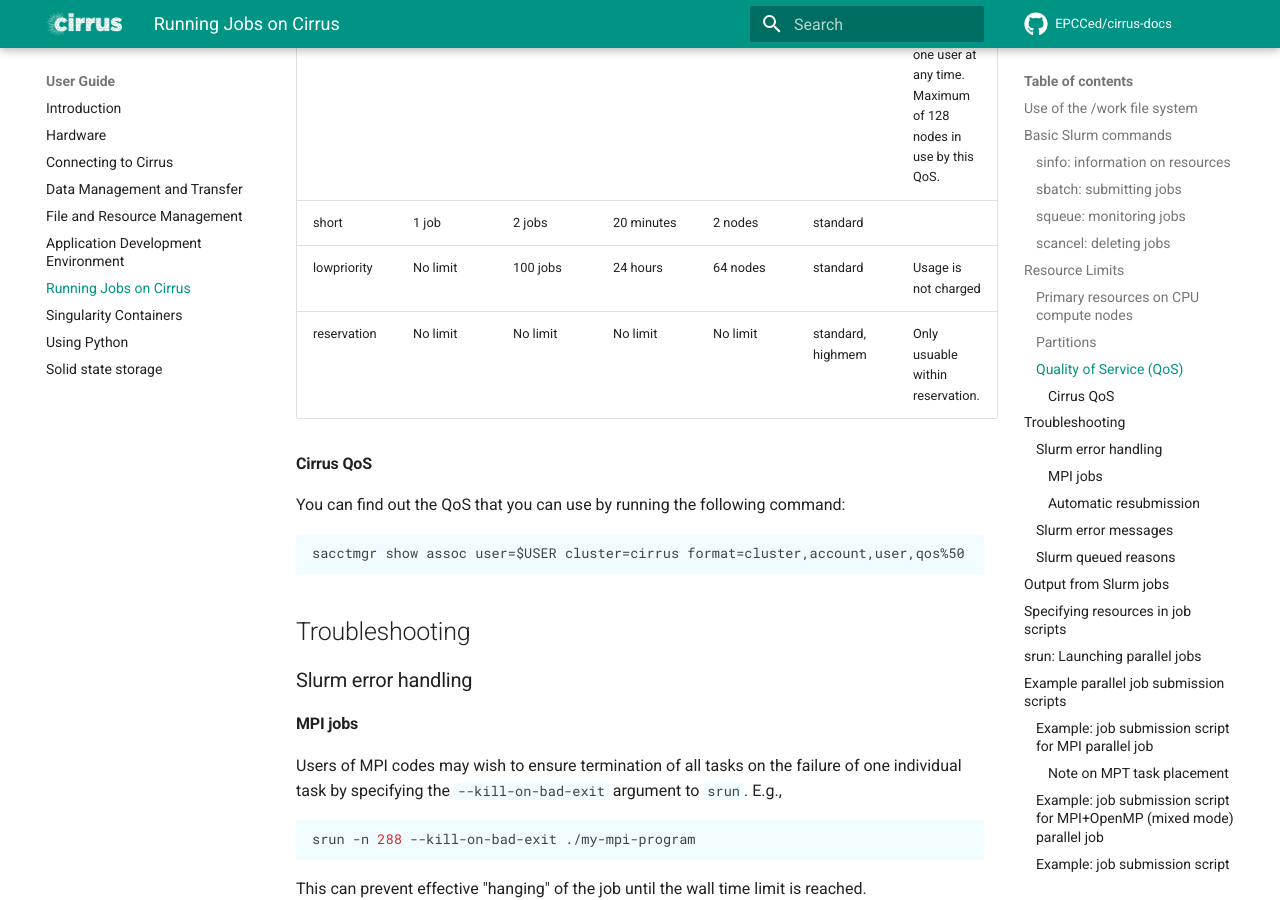
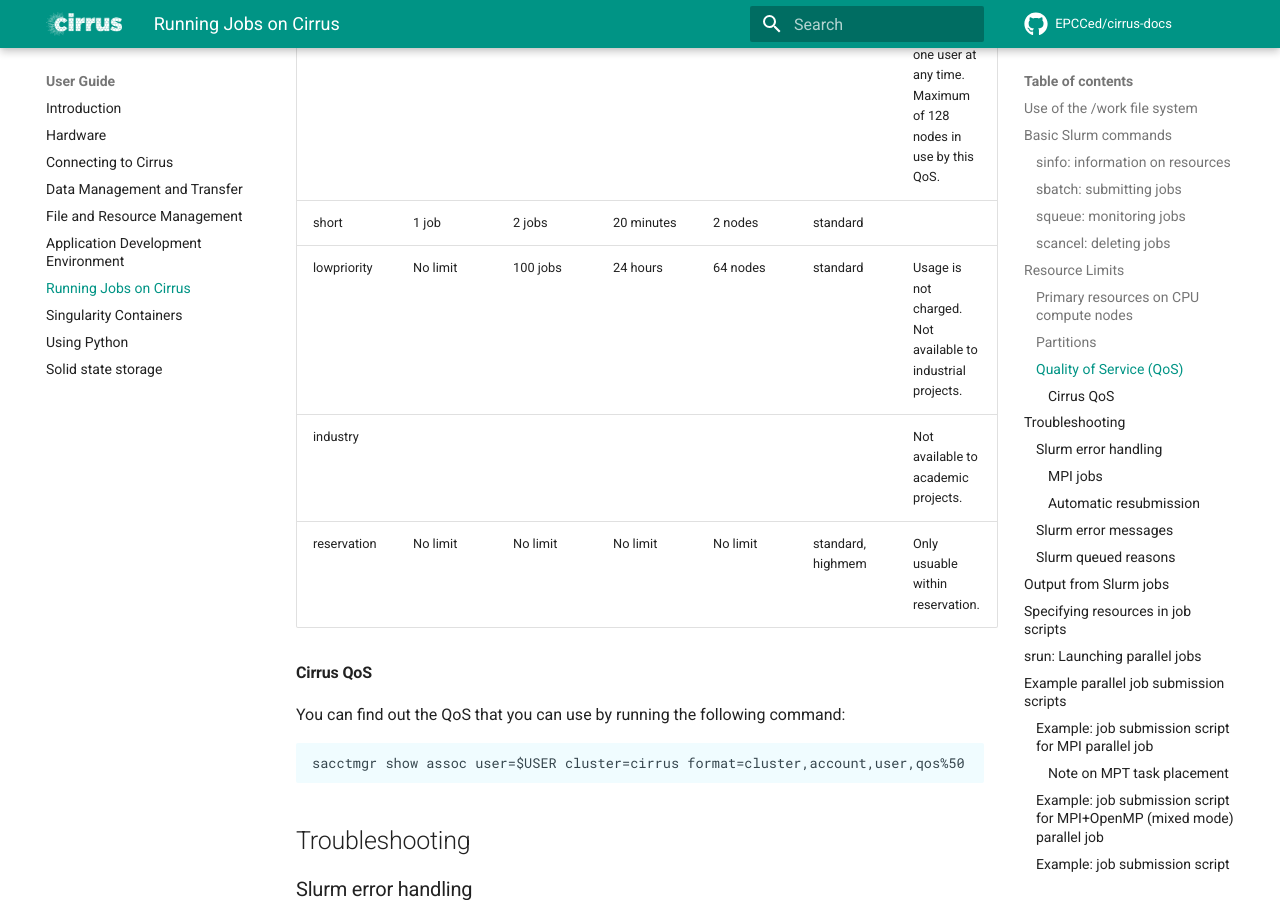
Before and after one commit to EPCCed/cirrus-docs, an MkDocs documentation site: the page built from docs/user-guide/batch.md, in a window 1280 px wide and 900 px high, scrolled down 4995 px. Built offline with MkDocs 1.6.1 and Material for MkDocs 9.7.7, drawn with Linux system fonts in a browser that asks for light colours; comment, search, counter and statistics services are not loaded.

Commit message:
Updates scheduler description

```diff
--- a/docs/user-guide/batch.md
+++ b/docs/user-guide/batch.md
@@ -198,7 +198,8 @@
 | long         | No limit              | 128 jobs             | 4 days       | 16 nodes                     | standard         | Maximum of 64 nodes in use by any one user at any time. Maximum of 128 nodes in use by this QoS.      |
 | highpriority | No limit               | 256 jobs              | 48 hours       | 128 nodes                               | standard, highmem              | Chargd at 1.5x normal rate. Maximum of 128 nodes in use by any one user at any time. Maximum of 128 nodes in use by this QoS. |
 | short        | 1 job                 | 2 jobs               | 20 minutes   | 2 nodes                       | standard         |       |
-| lowpriority  | No limit              | 100 jobs             | 24 hours       | 64 nodes     | standard        | Usage is not charged |
+| lowpriority  | No limit              | 100 jobs             | 24 hours       | 64 nodes     | standard        | Usage is not charged. Not available to industrial projects. |
+| industry  |              |             |       |      |        | Not available to academic projects. |
 | reservation  | No limit              | No limit             | No limit       | No limit     | standard, highmem        | Only usuable within reservation. |
 
 #### Cirrus QoS
```
